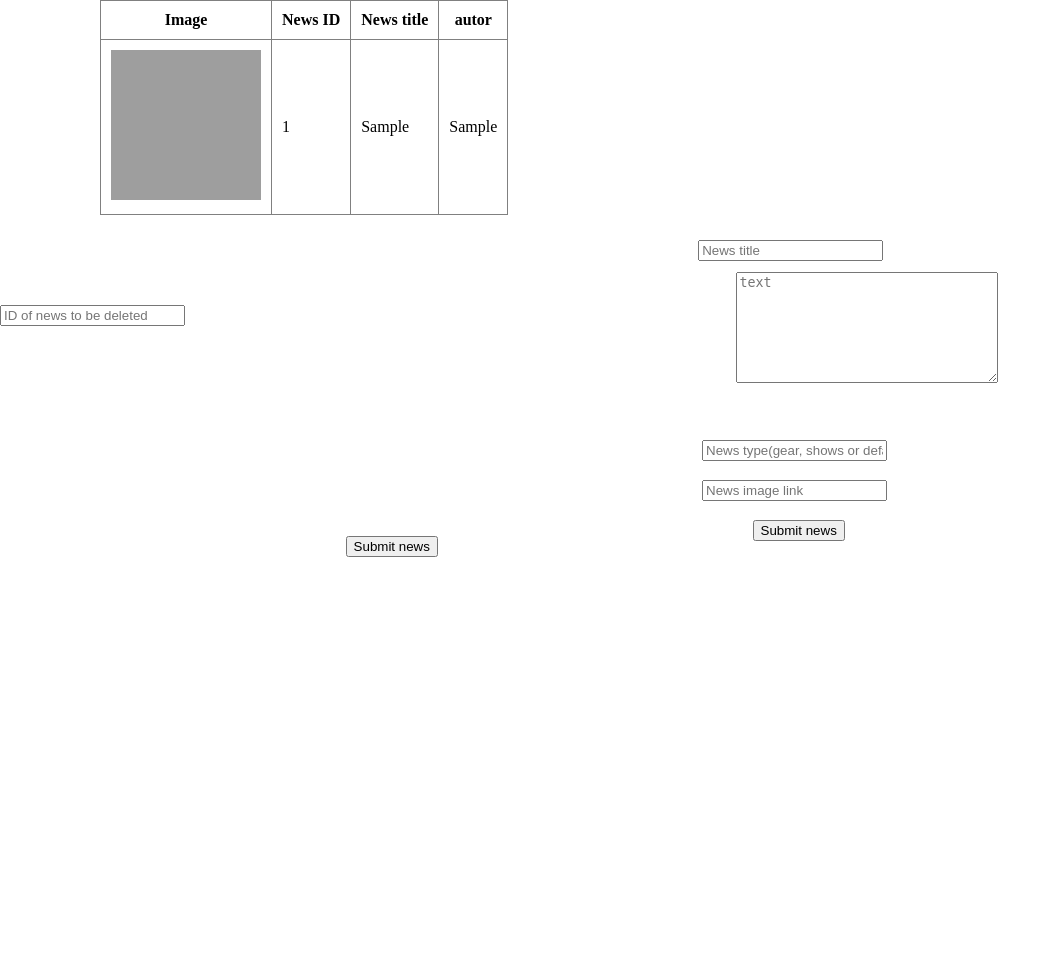
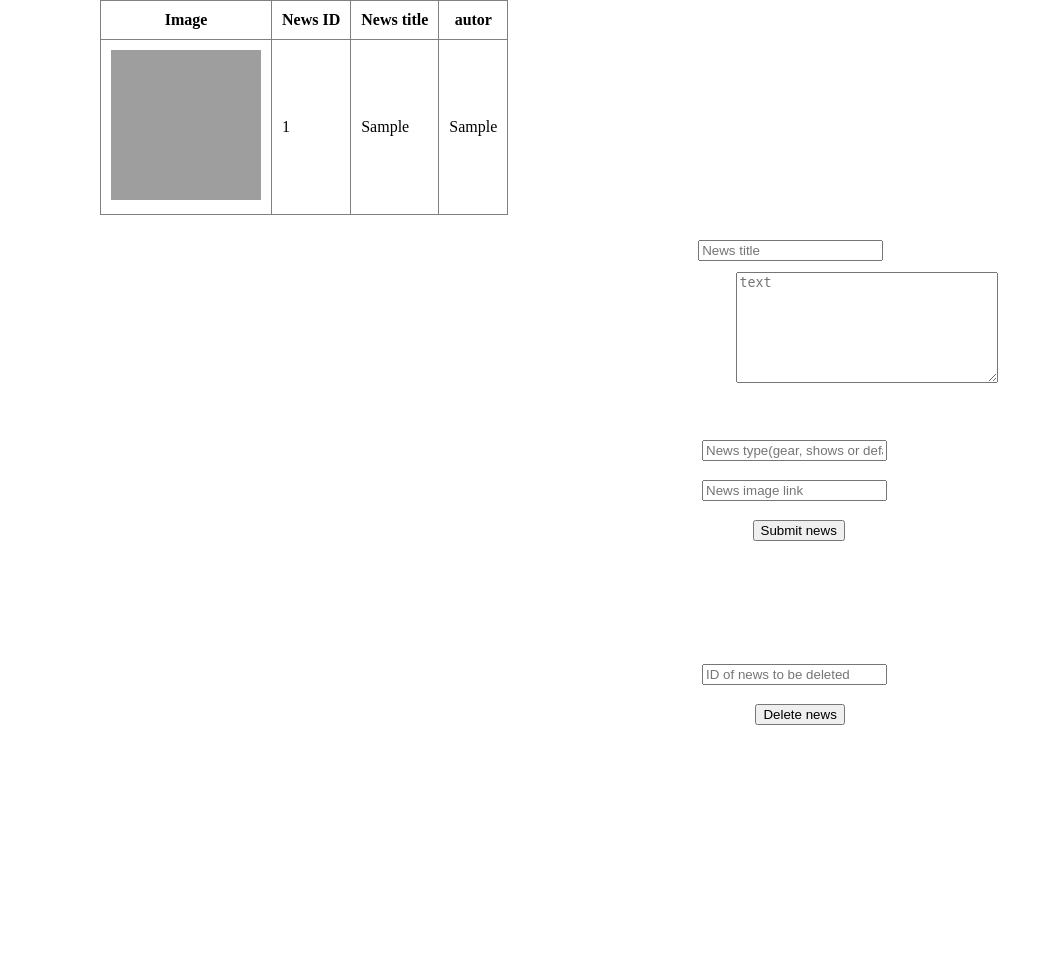
Before and after one commit to WebTehnologijeETF/MusicaElectronica, a PHP site: page /adminpanel.php in a window 1280 px wide. Shown: the whole page, without its empty margins (0-1061 px from the left). After the commit the page ends 725 px from the top, so only its background shows below. Run offline with PHP 8.4, Linux system fonts and the light colour scheme; tables that the repository leaves empty or names only in its code hold one stand-in row (values such as "Sample post"); grey boxes are pictures that could not be loaded.

Commit message:
adminpanel prepravke

```diff
--- a/adminpanel.php
+++ b/adminpanel.php
@@ -44,8 +44,9 @@
 
 			}
 
-			print "<form method='post' action=' '><input type = 'text' name ='vijestzabrisanje' placeholder='ID of news to be deleted'><br>
-			<input type='submit' name='obrisivijest' value ='Submit news' style= 'position: absolute; top: 67%; left: 27%'/><br></form>"
+			print "<form method='post' action=' '><input type = 'text' name ='vijestzabrisanje' placeholder='ID of news to be deleted' style= 'position: absolute; top: 83%; right: 30.7%'><br>
+			<input type='submit' name='obrisivijest' value ='Delete news' style= 'position: absolute; top: 88%; right: 34%'/><br></form>"
+
 
 
 		?>
```
